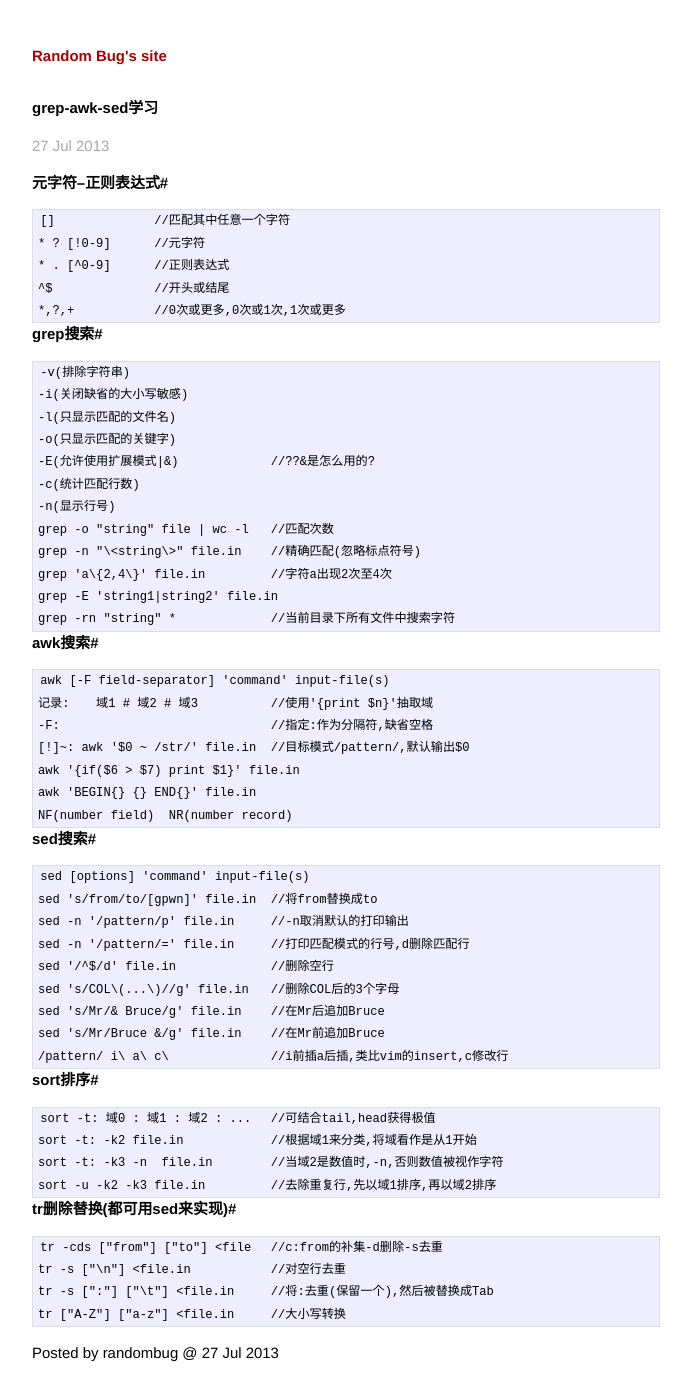
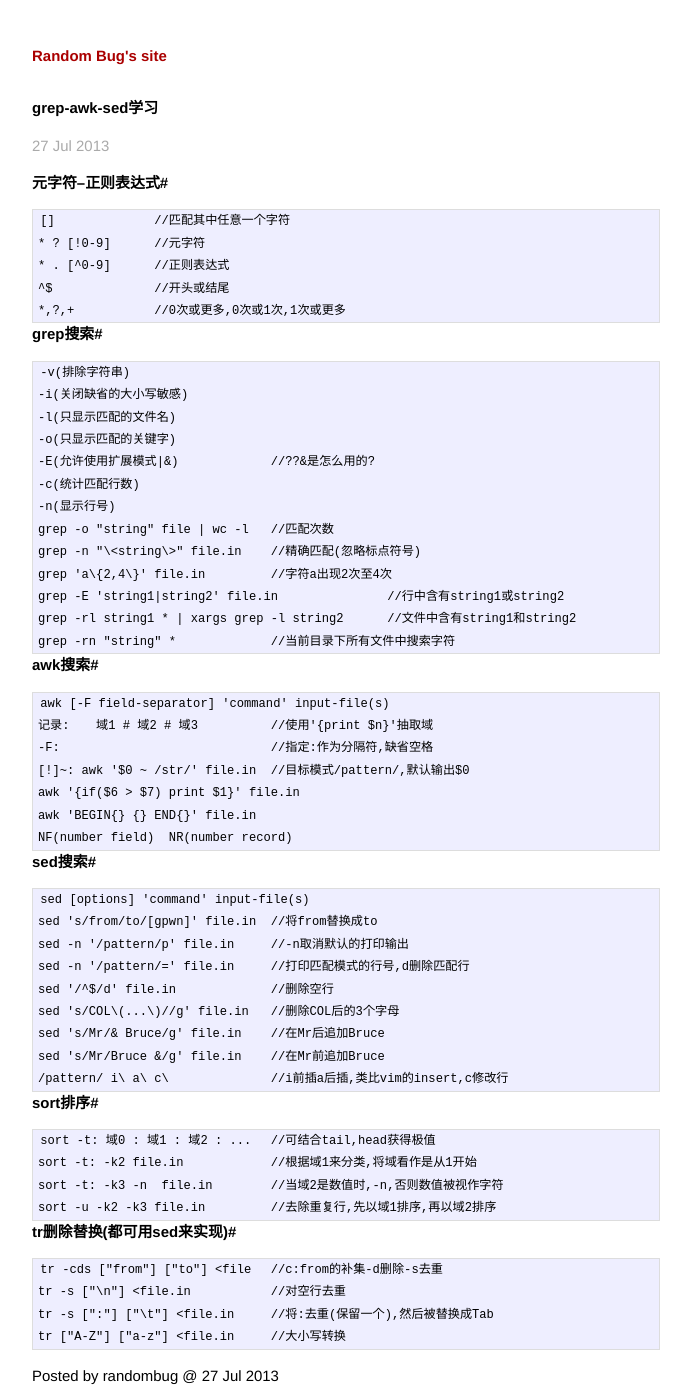
Before and after one commit to jfgong/jekyll_linteler, a Jekyll site: the page built from _posts/2013-07-27-grep-awk-sed.markdown, in a window 1280 px wide. Shown: the whole page, without its empty margins (294-985 px from the left). Built offline with Jekyll 4.4.1, drawn with Linux system fonts in a browser that asks for light colours; before the commit the page ends 1365 px from its top, so only the background shows below that.

Commit message:
update 2013-07-27-grep-awk-sed.markdown

```diff
--- a/_posts/2013-07-27-grep-awk-sed.markdown
+++ b/_posts/2013-07-27-grep-awk-sed.markdown
@@ -21,7 +21,8 @@ title: grep-awk-sed学习
 	grep -o "string" file | wc -l	//匹配次数
 	grep -n "\<string\>" file.in	//精确匹配(忽略标点符号)
 	grep 'a\{2,4\}' file.in		//字符a出现2次至4次
-	grep -E 'string1|string2' file.in
+	grep -E 'string1|string2' file.in		//行中含有string1或string2
+	grep -rl string1 * | xargs grep -l string2	//文件中含有string1和string2
 	grep -rn "string" *		//当前目录下所有文件中搜索字符
 
 #awk搜索#
```
